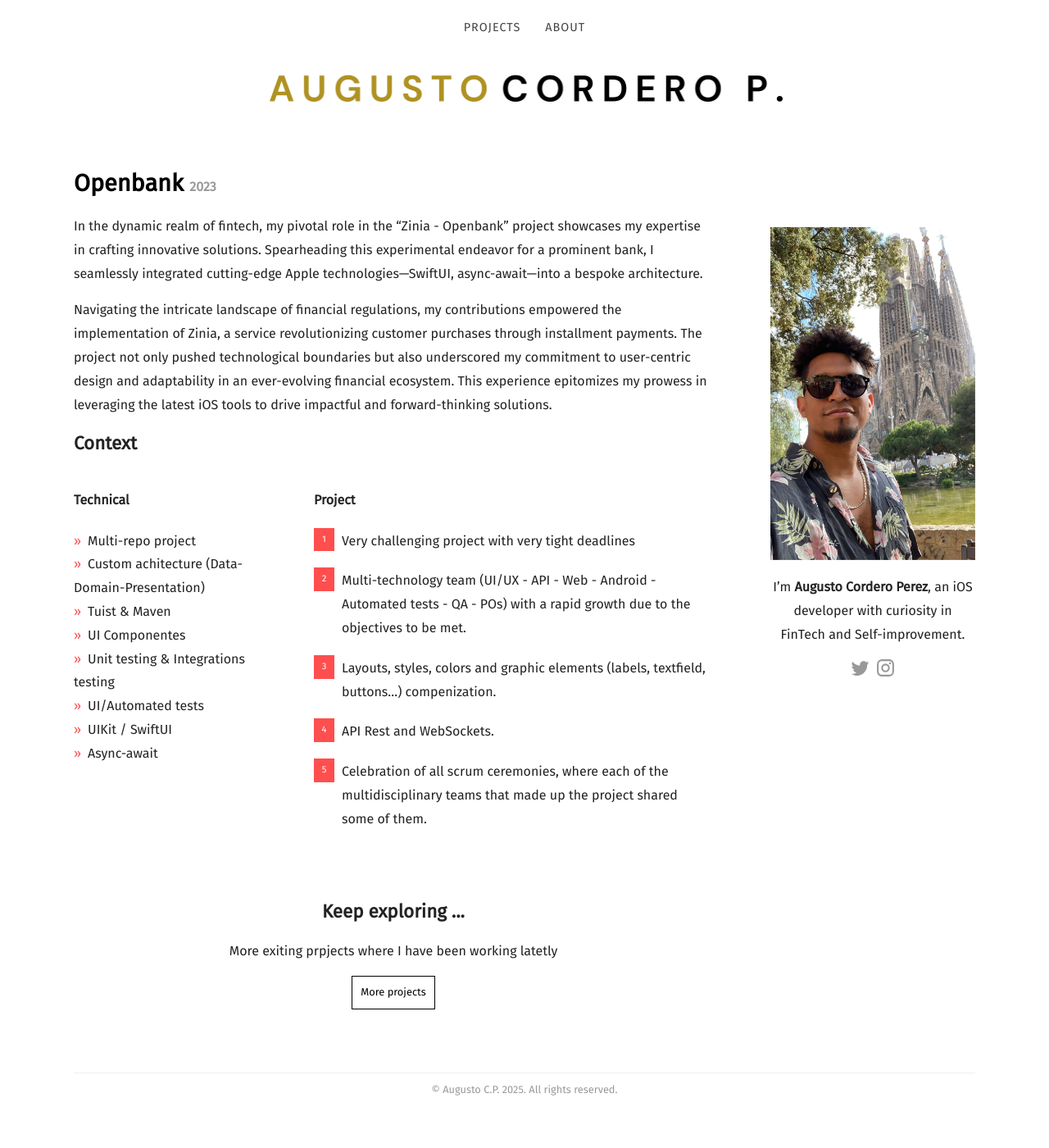
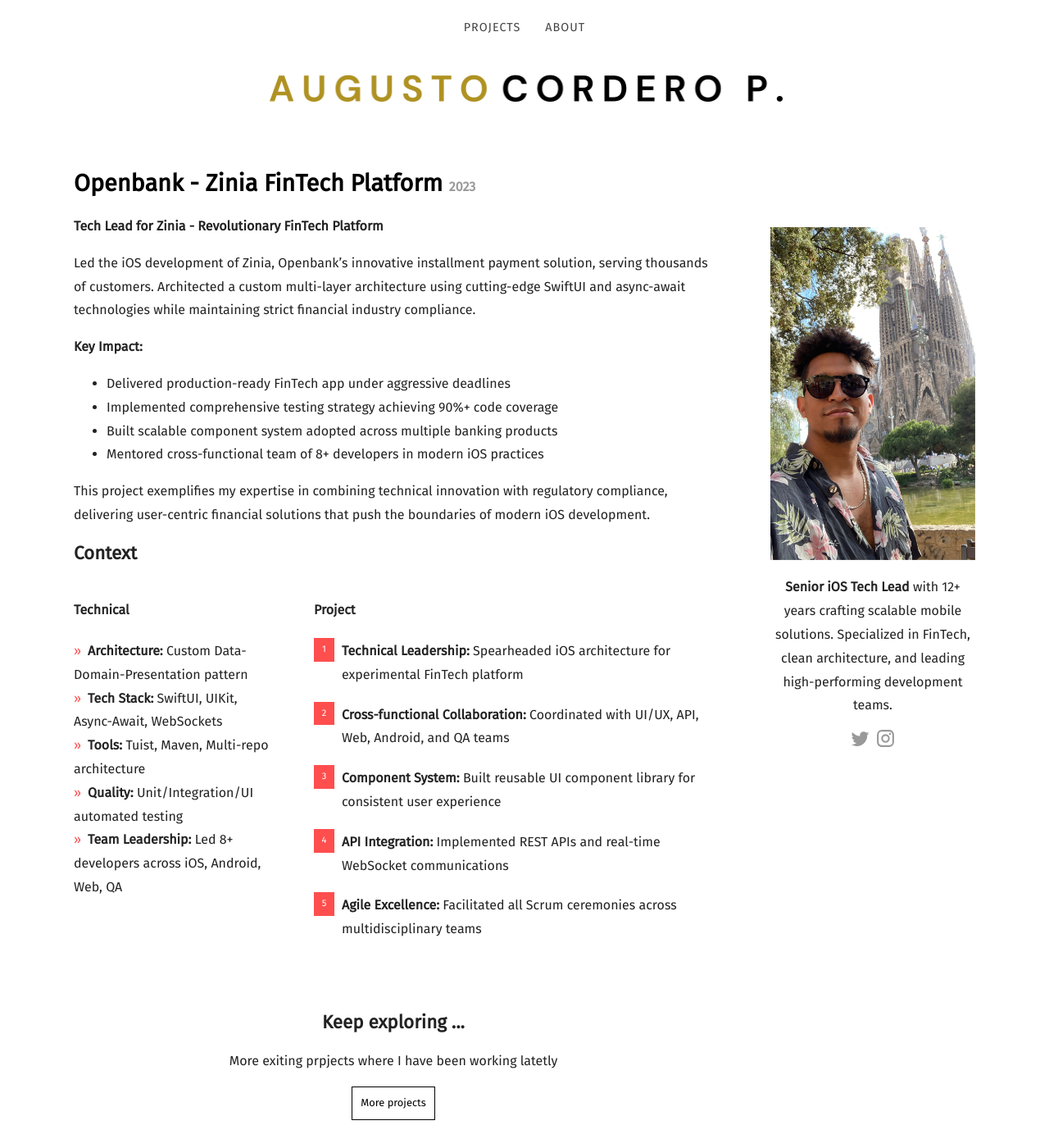
Before and after one commit to paarce/acorderoperez.github.io, a Jekyll site: the page built from _posts/2023-01-06-openbank.md, in a window 1280 px wide and 1400 px high. Shown: the whole window at 82% size. Built offline with Jekyll 4.4.1, drawn with Linux system fonts in a browser that asks for light colours; nearby versions of some CDN libraries; some web fonts are replaced.

Commit message:
Updating xing and openbank content, and about us

```diff
--- a/_config.yml
+++ b/_config.yml
@@ -10,7 +10,7 @@ disqus_shortname:
 
 # Values for the jekyll-seo-tag gem (https://github.com/jekyll/jekyll-seo-tag)
 logo: /siteicon.png
-description: Hi there! Here is a short resume of my professional life.
+description: Senior iOS Tech Lead with 12+ years crafting scalable mobile solutions. Specialized in FinTech, clean architecture, and leading high-performing development teams.
 author:
   name:
   email:
--- /dev/null
+++ b/_data/sidebar-es.yml
@@ -0,0 +1,6 @@
+author_image: /images/author.jpg
+description_markdown: "**Tech Lead iOS Senior** con 12+ años creando soluciones móviles escalables. Especializado en FinTech, arquitectura limpia y liderazgo de equipos de desarrollo de alto rendimiento."
+facebook: CloudCannon
+twitter: Paarce
+pinterest: pinterest
+instagram: paarce1
--- a/_data/sidebar.yml
+++ b/_data/sidebar.yml
@@ -1,5 +1,5 @@
 author_image: /images/author.jpg
-description_markdown: "I'm **Augusto Cordero Perez**, an iOS developer with curiosity in FinTech and Self-improvement."
+description_markdown: "**Senior iOS Tech Lead** with 12+ years crafting scalable mobile solutions. Specialized in FinTech, clean architecture, and leading high-performing development teams."
 facebook: CloudCannon
 twitter: Paarce
 pinterest: pinterest
--- a/_posts/2023-01-06-openbank.md
+++ b/_posts/2023-01-06-openbank.md
@@ -1,26 +1,31 @@
 ---
 date: 2023-01-06
-title: Openbank
+title: Openbank - Zinia FinTech Platform
 categories:
   - FinTech
 featured_image: ../images/openbank_logo.jpeg
 recipe:
   ingredients_markdown: |-
-    * Multi-repo project
-    * Custom achitecture (Data-Domain-Presentation)
-    * Tuist & Maven
-    * UI Componentes
-    * Unit testing & Integrations testing
-    * UI/Automated tests
-    * UIKit / SwiftUI
-    * Async-await
+    * **Architecture:** Custom Data-Domain-Presentation pattern
+    * **Tech Stack:** SwiftUI, UIKit, Async-Await, WebSockets
+    * **Tools:** Tuist, Maven, Multi-repo architecture
+    * **Quality:** Unit/Integration/UI automated testing
+    * **Team Leadership:** Led 8+ developers across iOS, Android, Web, QA
   directions_markdown: |-
-    1. Very challenging project with very tight deadlines
-    2. Multi-technology team (UI/UX - API - Web - Android - Automated tests - QA - POs) with a rapid growth due to the objectives to be met.
-    3. Layouts, styles, colors and graphic elements (labels, textfield, buttons...) compenization.
-    4. API Rest and WebSockets.
-    5. Celebration of all scrum ceremonies, where each of the multidisciplinary teams that made up the project shared some of them.
+    1. **Technical Leadership:** Spearheaded iOS architecture for experimental FinTech platform
+    2. **Cross-functional Collaboration:** Coordinated with UI/UX, API, Web, Android, and QA teams
+    3. **Component System:** Built reusable UI component library for consistent user experience
+    4. **API Integration:** Implemented REST APIs and real-time WebSocket communications
+    5. **Agile Excellence:** Facilitated all Scrum ceremonies across multidisciplinary teams
 ---
-In the dynamic realm of fintech, my pivotal role in the "Zinia - Openbank" project showcases my expertise in crafting innovative solutions. Spearheading this experimental endeavor for a prominent bank, I seamlessly integrated cutting-edge Apple technologies—SwiftUI, async-await—into a bespoke architecture.
+**Tech Lead for Zinia - Revolutionary FinTech Platform**
 
-Navigating the intricate landscape of financial regulations, my contributions empowered the implementation of Zinia, a service revolutionizing customer purchases through installment payments. The project not only pushed technological boundaries but also underscored my commitment to user-centric design and adaptability in an ever-evolving financial ecosystem. This experience epitomizes my prowess in leveraging the latest iOS tools to drive impactful and forward-thinking solutions.
+Led the iOS development of Zinia, Openbank's innovative installment payment solution, serving thousands of customers. Architected a custom multi-layer architecture using cutting-edge SwiftUI and async-await technologies while maintaining strict financial industry compliance.
+
+**Key Impact:**
+- Delivered production-ready FinTech app under aggressive deadlines
+- Implemented comprehensive testing strategy achieving 90%+ code coverage
+- Built scalable component system adopted across multiple banking products
+- Mentored cross-functional team of 8+ developers in modern iOS practices
+
+This project exemplifies my expertise in combining technical innovation with regulatory compliance, delivering user-centric financial solutions that push the boundaries of modern iOS development.
```
Also changed, not shown: _posts/2021-01-06-xing.md (+22 -6 lines), about-es.html (added, +29 -0 lines), about.html (+24 -13 lines), question_imprve_content.txt (added, +83 -0 lines), README.md.
